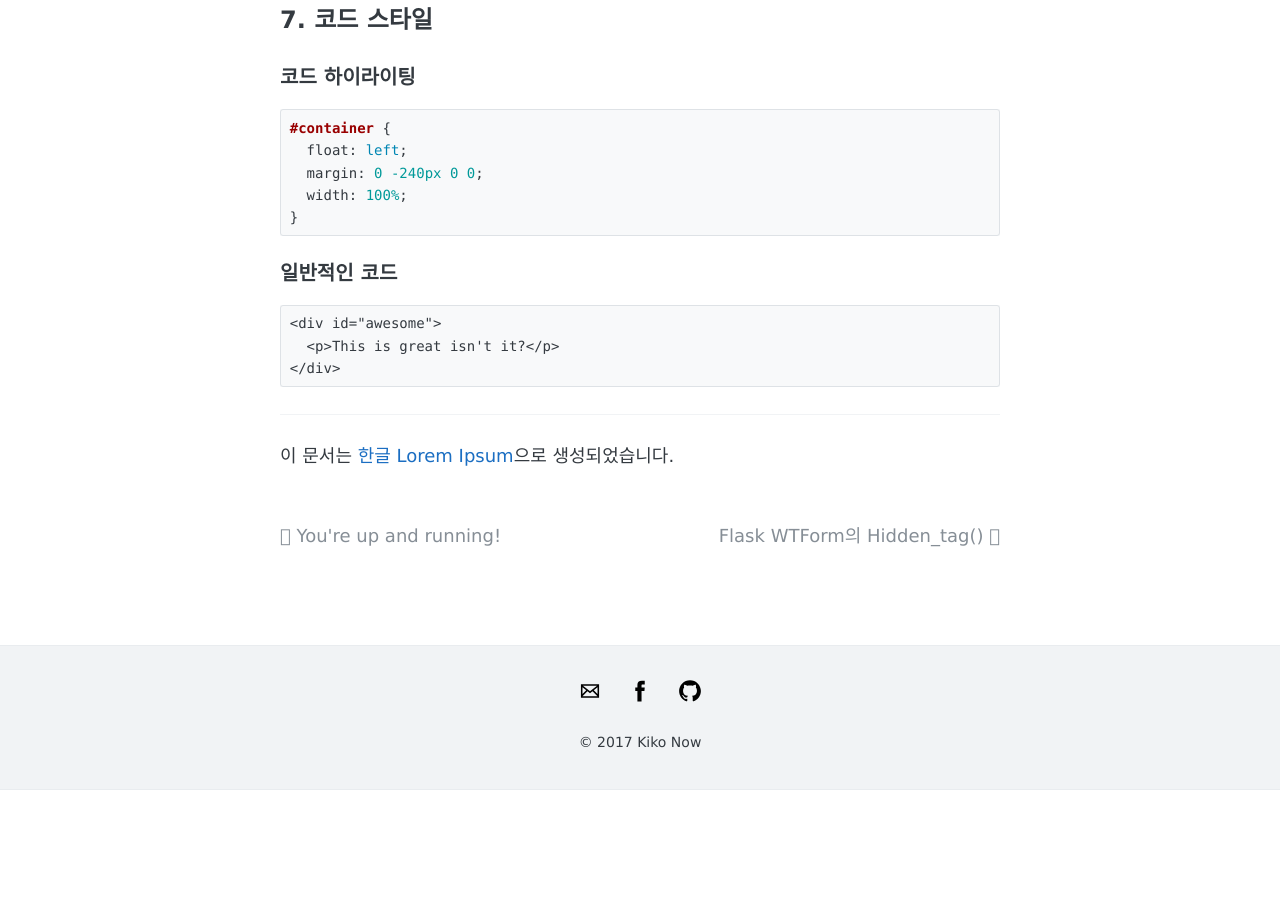
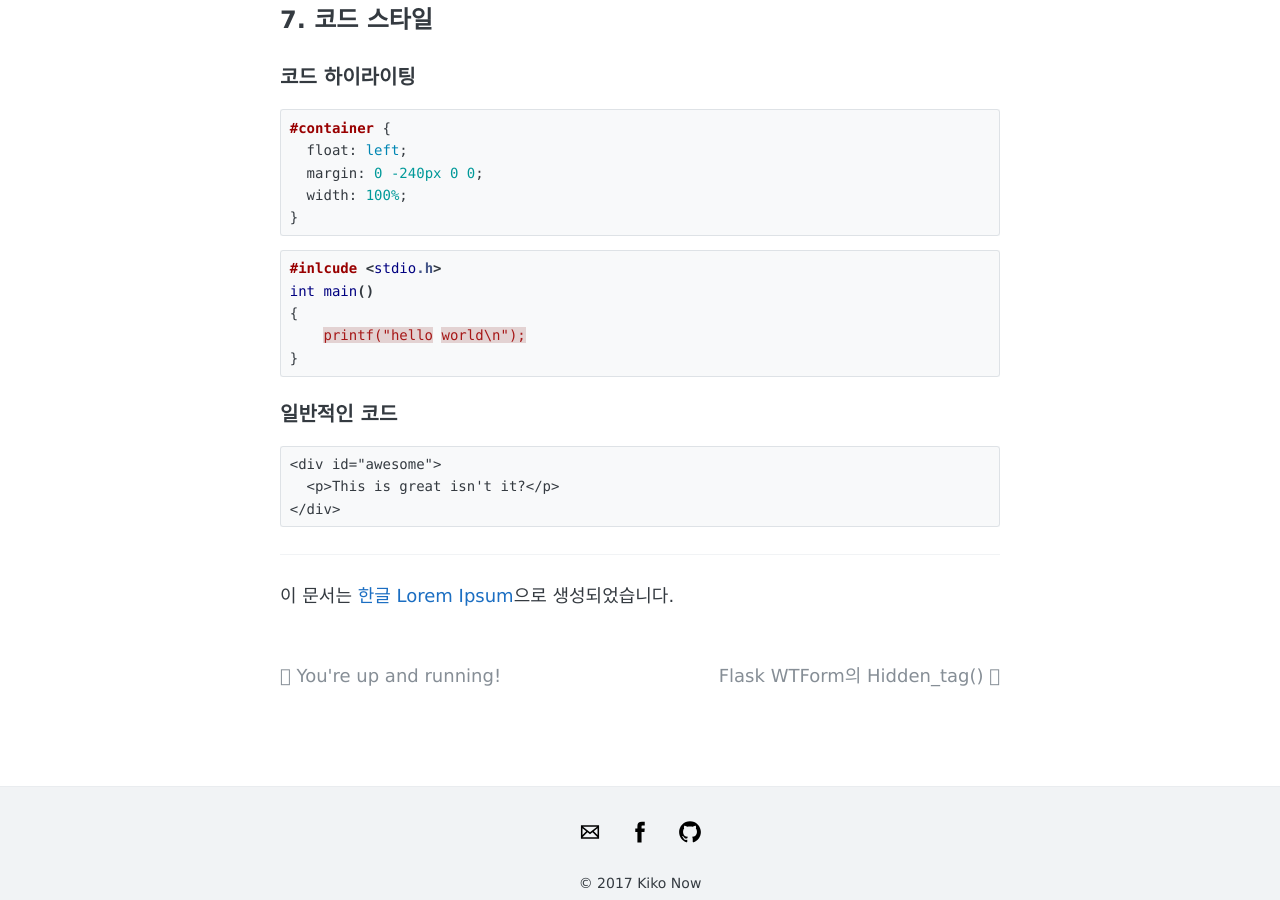
Before and after one commit to sp1end0r/sp1end0r.github.io, a Jekyll site: the page built from _posts/2019-09-07-how-to-write-markdown_(kr).md, in a window 1280 px wide and 900 px high, scrolled down 4159 px. Built offline with Jekyll 4.4.1, drawn with Linux system fonts in a browser that asks for light colours; before the commit the page ends 4949 px from its top, so only the background shows below that.

Commit message:
Update 2019-09-07-how-to-write-markdown_(kr).md

````diff
--- a/_posts/2019-09-07-how-to-write-markdown_(kr).md
+++ b/_posts/2019-09-07-how-to-write-markdown_(kr).md
@@ -103,7 +103,13 @@ comments: true
   width: 100%;
 }
 ```
-
+```css
+#inlcude <stdio.h>
+int main()
+{
+    printf("hello world\n");
+}
+```
 ### 일반적인 코드
 
     <div id="awesome">
````
